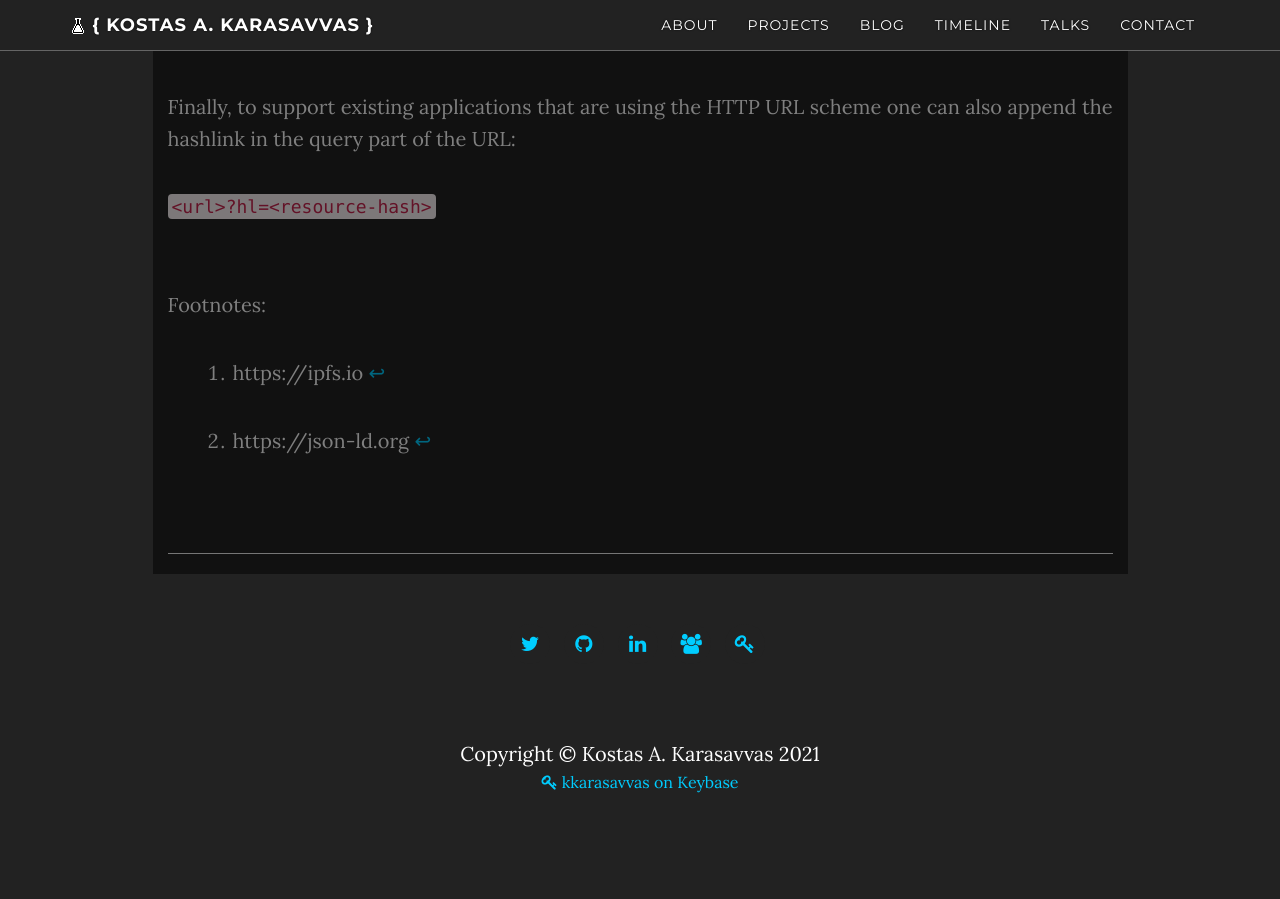
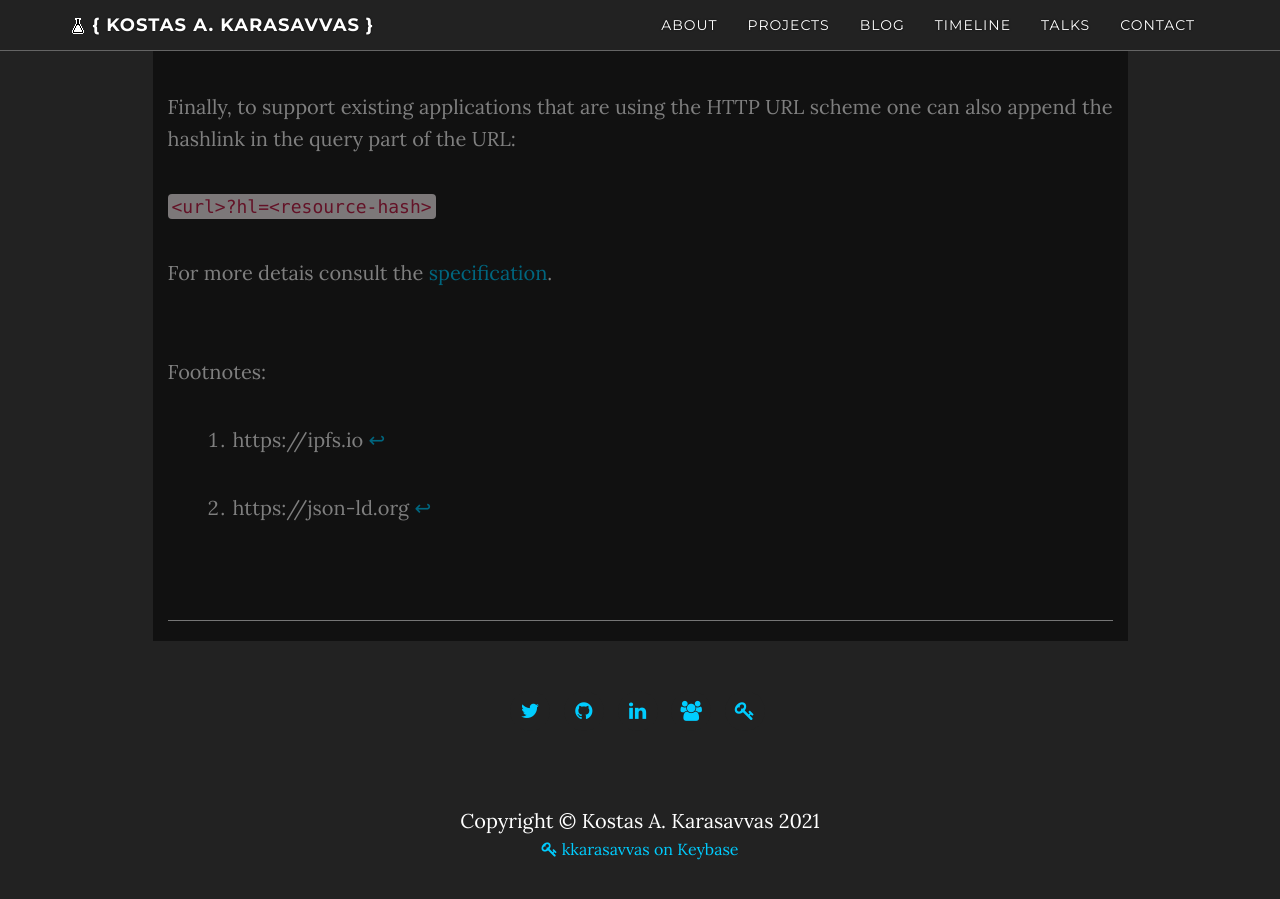
Before and after one commit to karask/karask.github.io, a Jekyll site: the page built from _posts/2021-03-05-multibase-data-format.md, in a window 1280 px wide and 900 px high, scrolled down 3309 px. Built offline with Jekyll 4.4.1, drawn with Linux system fonts in a browser that asks for light colours; nearby versions of some CDN libraries; a style sheet for code colours, icons or effects is not loaded.

Commit message:
add spec link for hashlink

```diff
--- a/_posts/2021-03-05-multibase-data-format.md
+++ b/_posts/2021-03-05-multibase-data-format.md
@@ -91,6 +91,7 @@ Finally, to support existing applications that are using the HTTP URL scheme one
 
 `<url>?hl=<resource-hash>`
 
+For more detais consult the [specification](https://tools.ietf.org/html/draft-sporny-hashlink-06).
 
 
 <br/>
```
